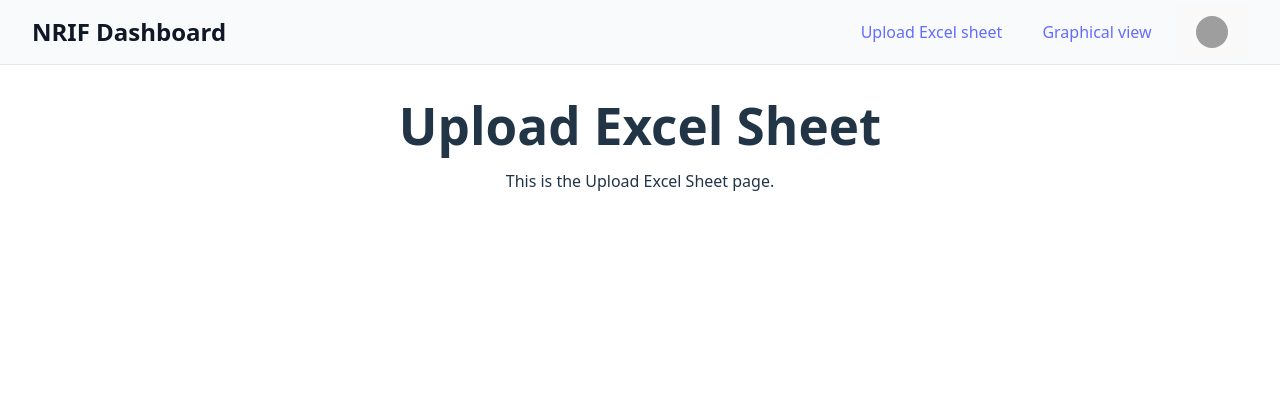
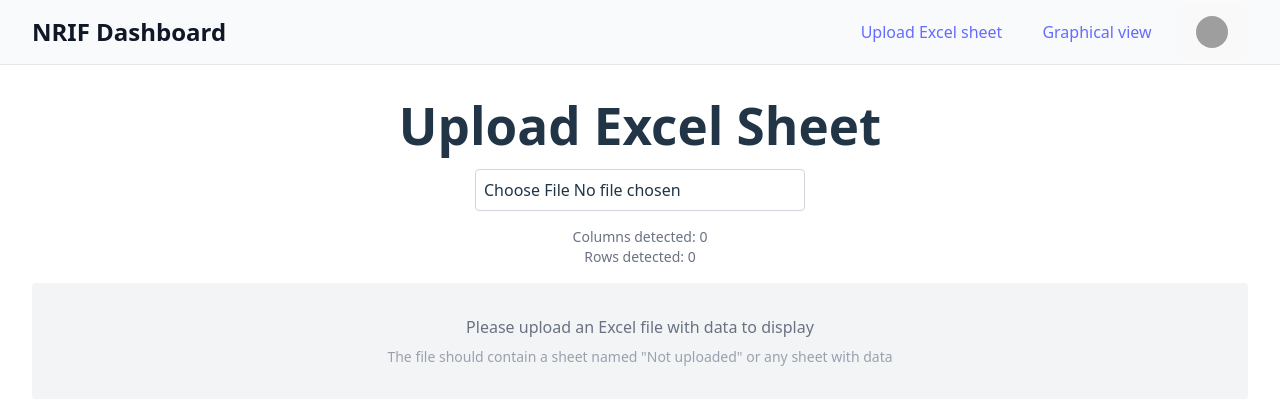
Before and after one commit to IT22202468/react-vite_tailwind, a React (Vite) app: page /upload-excel in a window 1280 px wide. Shown: the top 404 px of the page. Built offline with nearby package versions, Linux system fonts and the light colour scheme; grey boxes are pictures that could not be loaded.

Commit message:
Excel sheet upload

```diff
--- a/package.json
+++ b/package.json
@@ -16,7 +16,8 @@
     "react": "^19.1.0",
     "react-dom": "^19.1.0",
     "react-router-dom": "^7.6.0",
-    "tailwindcss": "^4.1.7"
+    "tailwindcss": "^4.1.7",
+    "xlsx": "^0.18.5"
   },
   "devDependencies": {
     "@eslint/js": "^9.25.0",
--- a/src/pages/UploadExcelSheet.jsx
+++ b/src/pages/UploadExcelSheet.jsx
@@ -1,14 +1,208 @@
-import React from "react";
+import React, { useState } from "react";
+import * as XLSX from "xlsx";
 import Navbar from "../components/Navbar";
 
 const UploadExcelSheet = () => {
+  const [tableData, setTableData] = useState([]);
+  const [columns, setColumns] = useState([]);
+  const [description, setDescription] = useState([]);
+
+  // Handle file upload and parse Excel
+  const handleFileUpload = (e) => {
+    const file = e.target.files[0];
+    if (!file) return;
+
+    // Show file being processed
+    console.log("Processing file:", file.name);
+
+    const reader = new FileReader();
+
+    // Add error handling for the reader
+    reader.onerror = () => {
+      console.error("FileReader error:", reader.error);
+      alert("Error reading file. Please try again.");
+    };
+
+    reader.onload = (evt) => {
+      try {
+        const data = evt.target.result;
+        console.log("File loaded, parsing with XLSX...");
+
+        // Try different parsing options
+        let workbook;
+        try {
+          workbook = XLSX.read(data, { type: "array" });
+        } catch (e) {
+          console.error("Error with array type, trying binary", e);
+          workbook = XLSX.read(data, { type: "binary" });
+        }
+
+        if (!workbook || !workbook.SheetNames || workbook.SheetNames.length === 0) {
+          console.error("No sheets found in workbook");
+          alert("No data found in Excel file.");
+          return;
+        }
+
+        console.log("Available sheets:", workbook.SheetNames);
+
+        // Get first sheet if 'Not uploaded' not found
+        const targetSheets = ["Not uploaded", "Sheet1", ""];
+        let sheetName = null;
+
+        for (const target of targetSheets) {
+          sheetName = workbook.SheetNames.find(
+            name => name.toLowerCase() === target.toLowerCase()
+          );
+          if (sheetName) break;
+        }
+
+        // Fallback to first sheet
+        if (!sheetName && workbook.SheetNames.length > 0) {
+          sheetName = workbook.SheetNames[0];
+        }
+
+        console.log("Using sheet:", sheetName);
+        const sheet = workbook.Sheets[sheetName];
+
+        if (sheet) {
+          // Try with different options if default fails
+          let json;
+          try {
+            json = XLSX.utils.sheet_to_json(sheet, { header: 1, defval: "" });
+          } catch (e) {
+            console.error("Error with default options, trying simpler version", e);
+            json = XLSX.utils.sheet_to_json(sheet, { raw: true });
+          }
+
+          console.log("Parsed data:", json);
+
+          if (json && json.length > 0) {
+            // Handle case where header might not be at row 0
+            const header = Array.isArray(json[0]) ? json[0] :
+                          Object.keys(json[0] || {});
+
+            // Create consistent table data structure
+            let tableRows;
+            if (Array.isArray(json[0])) {
+              // Data is already in row format
+              setColumns(json[0]);
+              tableRows = json.slice(1);
+            } else {
+              // Data is in object format, convert to row format
+              setColumns(header);
+              tableRows = json.map(row =>
+                header.map(col => row[col] || "")
+              );
+            }
+
+            setTableData(tableRows);
+            console.log("Set columns:", header);
+            console.log("Set table data:", tableRows);
+          } else {
+            console.warn("Sheet is empty or parsing failed");
+            alert("No data found in selected sheet.");
+          }
+        } else {
+          console.error("Sheet not found");
+          alert("Selected sheet not found in Excel file.");
+        }
+
+        // Get 'Description' sheet
+        const descSheetName = workbook.SheetNames.find(
+          name => name.toLowerCase() === "description"
+        );
+        if (descSheetName) {
+          const descSheet = workbook.Sheets[descSheetName];
+          const descJson = XLSX.utils.sheet_to_json(descSheet, { header: 1 });
+          setDescription(descJson);
+          console.log("Description data:", descJson);
+        }
+      } catch (err) {
+        console.error("Error processing Excel file:", err);
+        alert("Error processing Excel file. Please check file format.");
+      }
+    };
+
+    try {
+      // Try both methods for better compatibility
+      reader.readAsArrayBuffer(file);
+    } catch (e) {
+      console.error("Error with ArrayBuffer, falling back to binary string", e);
+      reader.readAsBinaryString(file);
+    }
+  };
+
+  // Handle cell edit
+  const handleCellChange = (rowIdx, colIdx, value) => {
+    setTableData((prev) => {
+      const updated = prev.map((row, r) =>
+        r === rowIdx ? row.map((cell, c) => (c === colIdx ? value : cell)) : row
+      );
+      return updated;
+    });
+  };
+
   return (
     <>
       <Navbar />
       <div className="p-8">
         <h1 className="text-2xl font-bold mb-4">Upload Excel Sheet</h1>
-        {/* Add your upload form or logic here */}
-        <p>This is the Upload Excel Sheet page.</p>
+        <input
+          type="file"
+          accept=".xlsx,.xls"
+          onChange={handleFileUpload}
+          className="mb-4 p-2 border border-gray-300 rounded"
+        />
+
+        {/* Debug info */}
+        <div className="mb-4 text-sm text-gray-500">
+          <p>Columns detected: {columns.length}</p>
+          <p>Rows detected: {tableData.length}</p>
+        </div>
+
+        {columns.length > 0 ? (
+          <div className="overflow-x-auto border rounded shadow">
+            <table className="min-w-full border-collapse">
+              <thead>
+                <tr className="bg-gray-100">
+                  {columns.map((col, idx) => (
+                    <th key={idx} className="border px-4 py-2 text-left">{col || `Column ${idx+1}`}</th>
+                  ))}
+                </tr>
+              </thead>
+              <tbody>
+                {tableData.length > 0 ? (
+                  tableData.map((row, rowIdx) => (
+                    <tr key={rowIdx} className={rowIdx % 2 === 0 ? "bg-white" : "bg-gray-50"}>
+                      {columns.map((_, colIdx) => (
+                        <td key={colIdx} className="border px-4 py-2">
+                          <input
+                            className="w-full bg-transparent outline-none focus:bg-blue-50 p-1"
+                            value={row[colIdx] !== undefined ? row[colIdx] : ""}
+                            onChange={e =>
+                              handleCellChange(rowIdx, colIdx, e.target.value)
+                            }
+                          />
+                        </td>
+                      ))}
+                    </tr>
+                  ))
+                ) : (
+                  <tr>
+                    <td colSpan={columns.length} className="border px-4 py-2 text-center text-gray-500">
+                      No data found in the sheet
+                    </td>
+                  </tr>
+                )}
+              </tbody>
+            </table>
+          </div>
+        ) : (
+          <div className="p-8 text-center bg-gray-100 rounded">
+            <p className="text-gray-500">Please upload an Excel file with data to display</p>
+            <p className="text-gray-400 text-sm mt-2">The file should contain a sheet named "Not uploaded" or any sheet with data</p>
+          </div>
+        )}
       </div>
     </>
   );
```
Also changed, not shown: 1 other file (tests, documents, lock files or other folders).
